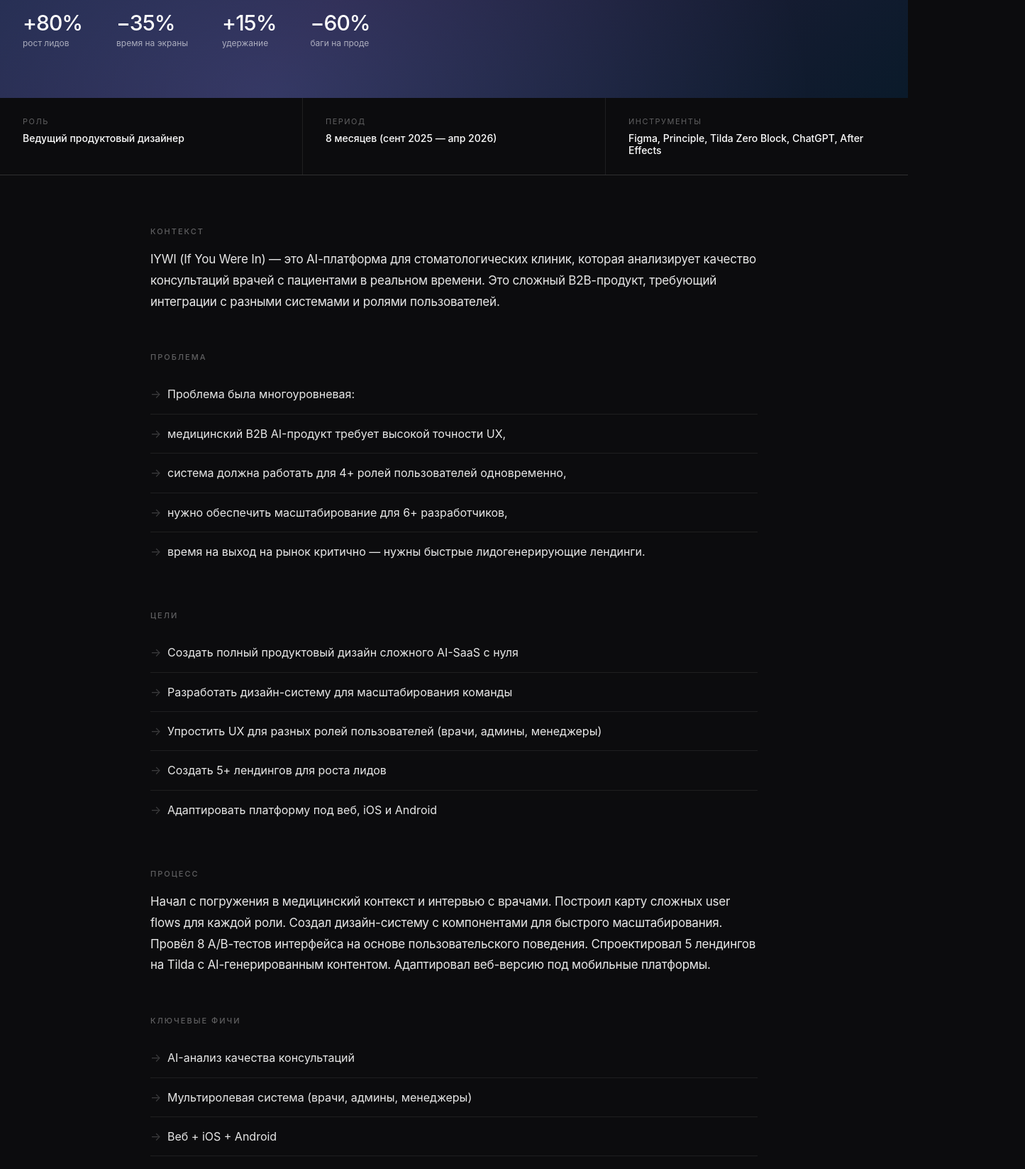
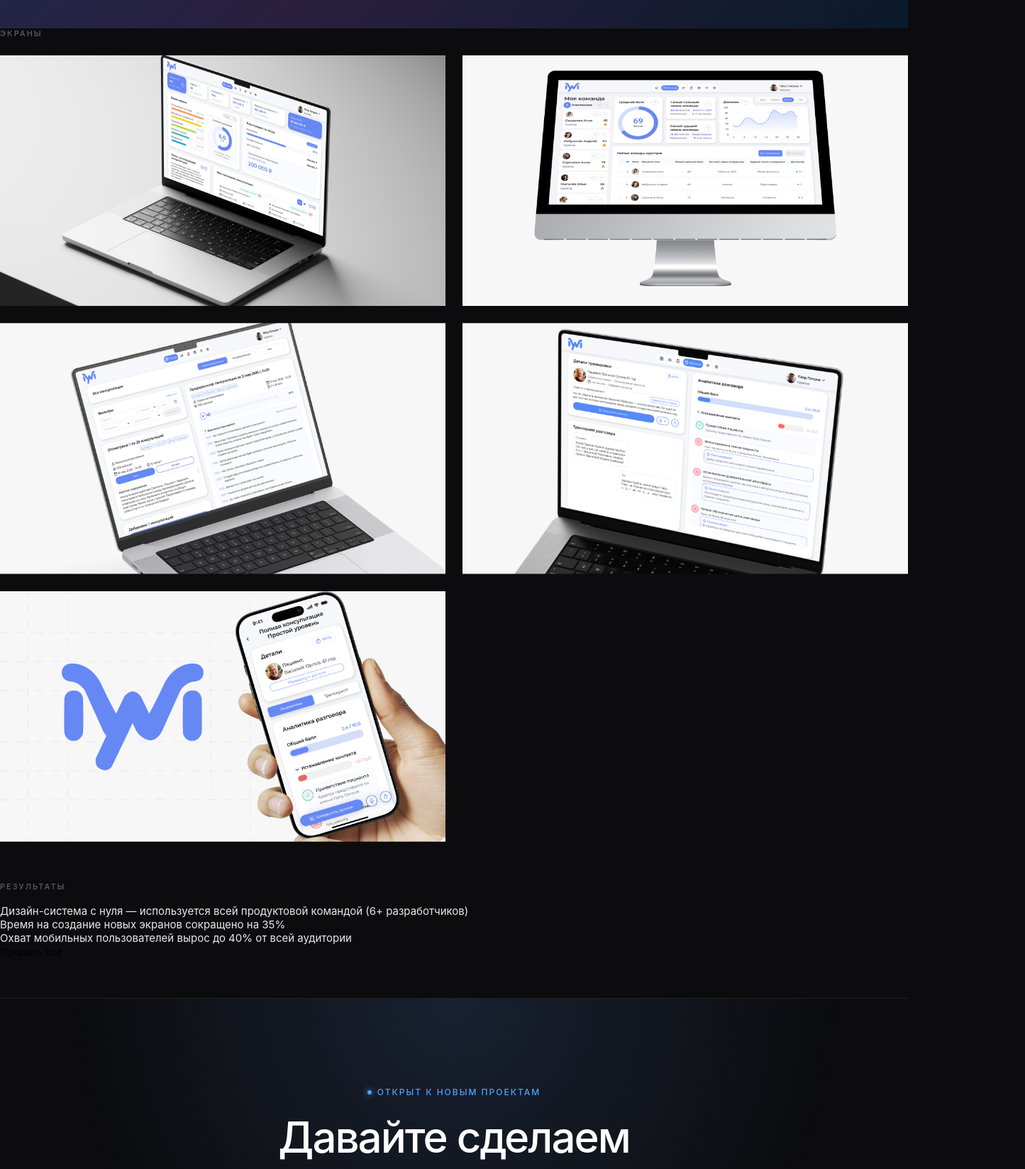
Before and after one commit to justnooob/portfolio, a Next.js app: page /projects/iywi in a window 1280 px wide. Shown: the part 460-2107 px from the top of the page at 71% size, 1445 px wide, since content can reach past the window. Built offline with nearby package versions, Linux system fonts and the light colour scheme.

Commit message:
Deploy Fixes

```diff
--- a/app/projects/[slug]/ProjectPageClient.tsx
+++ b/app/projects/[slug]/ProjectPageClient.tsx
@@ -12,9 +12,17 @@ import { translations, projects } from '@/lib/data';
 import styles from './project.module.css';
 
 export default function ProjectPageClient({ slug }: { slug: string }) {
+  const router = useRouter();
+  const { locale } = useApp();
+  const t = translations[locale];
 
   const [modalOpen, setModalOpen] = useState(false);
   const [activeImage, setActiveImage] = useState<string | null>(null);
+  const [resultsExpanded, setResultsExpanded] = useState(false);
+
+  const { ref: screensRef, visible: screensVisible } = useReveal<HTMLDivElement>();
+
+  const project = projects.find((p) => p.slug === slug);
 
   const openModal = (src: string) => {
     setActiveImage(src);
@@ -26,15 +34,6 @@ export default function ProjectPageClient({ slug }: { slug: string }) {
     setActiveImage(null);
   };
 
-  const router = useRouter();
-  const { locale } = useApp();
-  const t = translations[locale];
-  const [resultsExpanded, setResultsExpanded] = useState(false);
-  const { ref: screensRef, visible: screensVisible } = useReveal<HTMLDivElement>();
-
-  const project = projects.find((p) => p.slug === slug);
-
-  // Управляем "режимом" хедера на странице проекта
   useEffect(() => {
     if (!project) return;
     const heroMode = project.lightText ? 'light' : 'dark';
@@ -53,11 +52,6 @@ export default function ProjectPageClient({ slug }: { slug: string }) {
           <p>Project not found</p>
           <Link href="/" className="btn-cta">
             {t.project.back}
-            <span className="btn-cta-ico-wrap">
-              <svg width="14" height="14" viewBox="0 0 14 14" fill="none" xmlns="http://www.w3.org/2000/svg">
-                <path d="M3.5 10.5L10.5 3.5M10.5 3.5H4.5M10.5 3.5V9.5" stroke="currentColor" strokeWidth="1.5" strokeLinecap="round" strokeLinejoin="round"/>
-              </svg>
-            </span>
           </Link>
         </div>
       </main>
@@ -71,126 +65,26 @@ export default function ProjectPageClient({ slug }: { slug: string }) {
   const showMoreLabel = locale === 'ru' ? 'Показать все' : 'Show all';
   const collapseLabel = locale === 'ru' ? 'Свернуть' : 'Collapse';
 
+  const firstScreen = project.screens?.[0];
+
   return (
     <main>
       <Nav />
 
-      {/* === HERO — точная копия старого === */}
+      {/* HERO */}
       <div
         className={`${styles.hero} ${project.lightText ? styles.heroLight : ''}`}
         style={{ background: project.color }}
       >
-        <div className={styles.heroOverlay}></div>
         <div className={styles.heroContent}>
           <button onClick={() => router.push('/projects')} className={styles.back}>
             ← {t.project.back}
           </button>
-          <div className={styles.heroTop}>
-            <div className={styles.tags}>
-              {project.tags[locale].map((tag) => (
-                <span key={tag} className={styles.tag}>
-                  {tag}
-                </span>
-              ))}
-            </div>
-            <div className={styles.year}>{project.year}</div>
-          </div>
+
           <h1 className={styles.title}>{project.name[locale]}</h1>
           <p className={styles.subtitle}>{project.shortDesc[locale]}</p>
-          {project.metrics && (
-            <div className={styles.metrics}>
-              {project.metrics.map((m, i) => (
-                <div key={i} className={styles.metric}>
-                  <div className={styles.metricNum}>{m.value}</div>
-                  <div className={styles.metricLbl}>{m.label[locale]}</div>
-                </div>
-              ))}
-            </div>
-          )}
         </div>
       </div>
-
-      {/* === META === */}
-      <div className={styles.meta}>
-        <div className={styles.metaItem}>
-          <div className={styles.metaLbl}>{t.project.role}</div>
-          <div className={styles.metaVal}>{project.role[locale]}</div>
-        </div>
-        <div className={styles.metaItem}>
-          <div className={styles.metaLbl}>{t.project.duration}</div>
-          <div className={styles.metaVal}>{project.duration[locale]}</div>
-        </div>
-        <div className={styles.metaItem}>
-          <div className={styles.metaLbl}>{t.project.tools}</div>
-          <div className={styles.metaVal}>{project.tools.join(', ')}</div>
-        </div>
-      </div>
-
-      {/* === CONTENT — новые секции === */}
-      <div className={styles.content}>
-        {/* CONTEXT */}
-        {project.context && (
-          <section className={styles.block}>
-            <div className={styles.blockLbl}>{locale === 'ru' ? 'Контекст' : 'Context'}</div>
-            <p className={styles.blockText}>{project.context[locale]}</p>
-          </section>
-        )}
-
-        {/* PROBLEM */}
-        {project.problem && (
-          <section className={styles.block}>
-            <div className={styles.blockLbl}>{locale === 'ru' ? 'Проблема' : 'Problem'}</div>
-            {project.problem[locale].includes('(1)') || project.problem[locale].includes('(2)') ? (
-              <ul className={styles.resultsList}>
-                {project.problem[locale].split(/\(\d+\)\s+/).filter(Boolean).map((item, i) => (
-                  <li key={i} className={styles.result}>{item.trim()}</li>
-                ))}
-              </ul>
-            ) : (
-              <p className={styles.blockText}>{project.problem[locale]}</p>
-            )}
-          </section>
-        )}
-
-        {/* GOALS */}
-        {project.goals && project.goals[locale]?.length > 0 && (
-          <section className={styles.block}>
-            <div className={styles.blockLbl}>{locale === 'ru' ? 'Цели' : 'Goals'}</div>
-            <ul className={styles.resultsList}>
-              {project.goals[locale].map((goal, i) => (
-                <li key={i} className={styles.result}>{goal}</li>
-              ))}
-            </ul>
-          </section>
-        )}
-
-        {/* PROCESS */}
-        {project.process && (
-          <section className={styles.block}>
-            <div className={styles.blockLbl}>{locale === 'ru' ? 'Процесс' : 'Process'}</div>
-            <p className={styles.blockText}>{project.process[locale]}</p>
-          </section>
-        )}
-
-        {/* KEY FEATURES */}
-        {project.keyFeatures && project.keyFeatures[locale]?.length > 0 && (
-          <section className={styles.block}>
-            <div className={styles.blockLbl}>{locale === 'ru' ? 'Ключевые фичи' : 'Key Features'}</div>
-            <ul className={styles.resultsList}>
-              {project.keyFeatures[locale].map((feature, i) => (
-                <li key={i} className={styles.result}>{feature}</li>
-              ))}
-            </ul>
-          </section>
-        )}
-
-        {/* UI DIRECTION */}
-        {project.uiDirection && (
-          <section className={styles.block}>
-            <div className={styles.blockLbl}>{locale === 'ru' ? 'UI Направление' : 'UI Direction'}</div>
-            <p className={styles.blockText}>{project.uiDirection[locale]}</p>
-          </section>
-        )}
 
       {/* SCREENS */}
       {project.screens && project.screens.length > 0 && (
@@ -201,69 +95,35 @@ export default function ProjectPageClient({ slug }: { slug: string }) {
 
           <div
             ref={screensRef}
-			  className={`${styles.screensGrid} ${screensVisible ? styles.screensGridVisible : ''}`}
+            className={`${styles.screensGrid} ${
+              screensVisible ? styles.screensGridVisible : ''
+            }`}
           >
-
-			  {/* 1-й экран */}
-			  {project.screens[0] && (
-				<div className={`${styles.screenItem} ${styles.screenWide} ${styles.screenItem1}`}>
-				  <div className={styles.screenPlaceholder} style={{ background: project.color }}>
-					{project.screens[0].image ? (
+            {/* 1 экран */}
+            {firstScreen && (
+              <div className={styles.screenItem}>
                 <img
-						src={project.screens[0].image}
-						alt={project.screens[0].title[locale]}
-						onClick={() => openModal(project.screens[0].image)}
+                  src={firstScreen.image}
+                  alt={firstScreen.title[locale]}
+                  onClick={() => openModal(firstScreen.image)}
                   className={styles.clickableImg}
                 />
-					) : (
-					  <div className={styles.screensMsg}>
-						{locale === 'ru' ? 'Скриншот 1' : 'Screenshot 1'}
-					  </div>
-					)}
-				  </div>
               </div>
             )}
 
-			  {/* 2-3 экраны */}
-			  {project.screens.slice(1, 3).map((screen, i) => (
-				<div key={i + 1} className={`${styles.screenItem} ${styles[`screenItem${i + 2}`]}`}>
-				  <div className={styles.screenPlaceholder} style={{ background: project.color }}>
-					{screen.image ? (
+            {/* остальные */}
+            {project.screens.slice(1).map((screen, i) => (
+              <div key={i} className={styles.screenItem}>
+                {screen.image && (
                   <img
                     src={screen.image}
                     alt={screen.title[locale]}
                     onClick={() => openModal(screen.image)}
                     className={styles.clickableImg}
                   />
-					) : (
-					  <div className={styles.screensMsg}>
-						{locale === 'ru' ? `Скриншот ${i + 2}` : `Screenshot ${i + 2}`}
-					  </div>
                 )}
               </div>
-				</div>
             ))}
-
-			  {/* 4-5 экраны */}
-			  {project.screens.slice(3, 5).map((screen, i) => (
-				<div key={i + 3} className={`${styles.screenItem} ${styles[`screenItem${i + 4}`]}`}>
-				  <div className={styles.screenPlaceholder} style={{ background: project.color }}>
-					{screen.image ? (
-					  <img
-						src={screen.image}
-						alt={screen.title[locale]}
-						onClick={() => openModal(screen.image)}
-						className={styles.clickableImg}
-					  />
-					) : (
-					  <div className={styles.screensMsg}>
-						{locale === 'ru' ? `Скриншот ${i + 4}` : `Screenshot ${i + 4}`}
-					  </div>
-					)}
-				  </div>
-				</div>
-			  ))}
-
           </div>
         </section>
       )}
@@ -271,49 +131,39 @@ export default function ProjectPageClient({ slug }: { slug: string }) {
       {/* RESULTS */}
       <section className={styles.block}>
         <div className={styles.blockLbl}>{t.project.results}</div>
-          <div className={`${styles.resultsWrap} ${!resultsExpanded && hasMore ? styles.resultsCollapsed : ''}`}>
+
         <ul className={styles.resultsList}>
           {displayedResults.map((r, i) => (
-                <li key={i} className={styles.result}>
-                  {r}
-                </li>
+            <li key={i}>{r}</li>
           ))}
         </ul>
-            {!resultsExpanded && hasMore && <div className={styles.fadeOverlay}></div>}
-          </div>
+
         {hasMore && (
-            <button
-              className={styles.expandBtn}
-              onClick={() => setResultsExpanded(!resultsExpanded)}
-            >
+          <button onClick={() => setResultsExpanded(!resultsExpanded)}>
             {resultsExpanded ? collapseLabel : showMoreLabel}
-              <span className={`${styles.expandChev} ${resultsExpanded ? styles.expandChevRotated : ''}`}>⌄</span>
           </button>
         )}
       </section>
 
-        {/* CONCLUSION */}
-        {project.conclusion && (
-          <section className={styles.block}>
-            <div className={styles.blockLbl}>{locale === 'ru' ? 'Выводы' : 'Conclusion'}</div>
-            <p className={styles.blockText}>{project.conclusion[locale]}</p>
-          </section>
-        )}
+      {/* MODAL */}
+      {modalOpen && activeImage && (
+        <div className={`${styles.modal} ${modalOpen ? styles.modalActive : ''}`} onClick={closeModal}>
+          <div
+            className={styles.modalContent}
+            onClick={(e) => e.stopPropagation()}
+          >
+            <button className={styles.modalClose} onClick={closeModal}>
+              ✕
+            </button>
 
-        {/* BEHANCE */}
-        {project.behanceUrl && (
-          <div className={styles.behance}>
-            <a href={project.behanceUrl} target="_blank" rel="noopener noreferrer" className="btn-cta">
-              {t.project.viewBehance}
-              <span className="btn-cta-ico-wrap">
-                <svg width="14" height="14" viewBox="0 0 14 14" fill="none" xmlns="http://www.w3.org/2000/svg">
-                  <path d="M3.5 10.5L10.5 3.5M10.5 3.5H4.5M10.5 3.5V9.5" stroke="currentColor" strokeWidth="1.5" strokeLinecap="round" strokeLinejoin="round"/>
-                </svg>
-              </span>
-            </a>
+            <img
+              src={activeImage}
+              className={styles.modalImg}
+              onClick={closeModal}
+            />
+          </div>
         </div>
       )}
-      </div>
 
       <FinalCta />
       <Footer />
--- a/app/projects/[slug]/project.module.css
+++ b/app/projects/[slug]/project.module.css
@@ -383,7 +383,13 @@
   z-index: 999;
 
   opacity: 0;
-  animation: fadeIn 0.3s forwards;
+  visibility: hidden;
+  transition: opacity 0.3s ease;
+}
+
+.modalActive {
+  opacity: 1;
+  visibility: visible;
 }
 
 .modalContent {
@@ -392,7 +398,11 @@
   max-height: 95vh;
 
   transform: scale(0.9);
-  animation: scaleIn 0.3s forwards;
+  transition: transform 0.3s ease;
+}
+
+.modalActive .modalContent {
+  transform: scale(1);
 }
 
 .modalImg {
```
Lines whose indentation alone changed are shown as unchanged.
